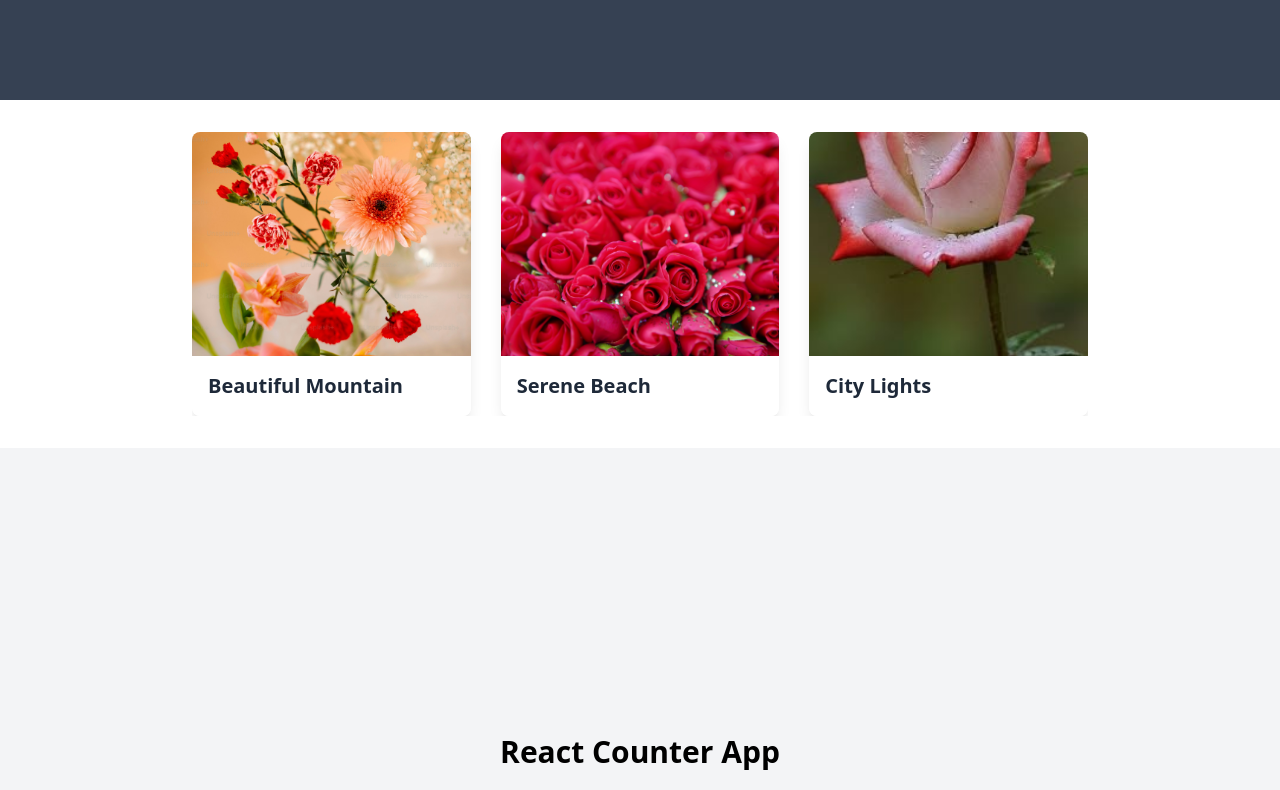
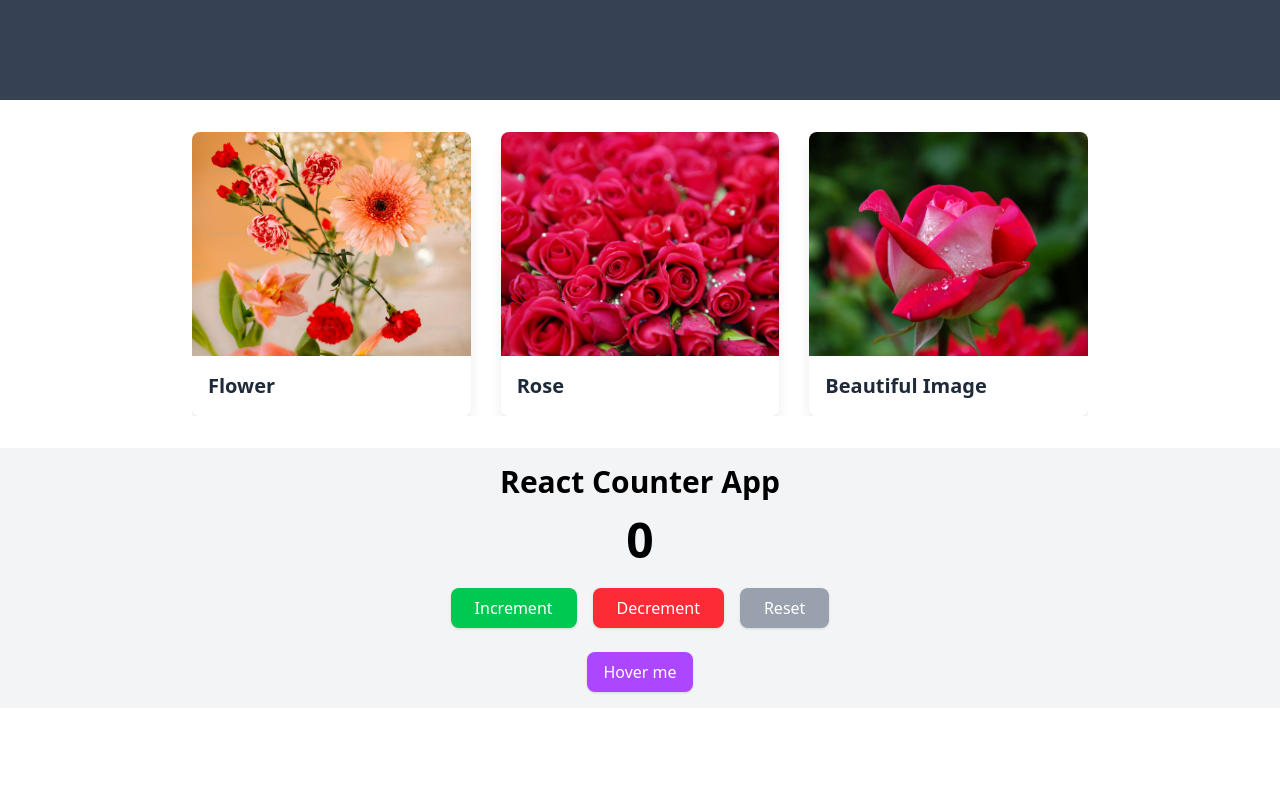
Before and after one commit to sunita0987/nested-page, a React (Vite) app: page /contact in a window 1280 px wide. Shown: the part 1620-2410 px from the top of the page. After the commit the page ends 2328 px from the top, so only its background shows below. Built offline with nearby package versions, Linux system fonts and the light colour scheme.

Commit message:
slider image change

```diff
--- a/src/App.jsx
+++ b/src/App.jsx
@@ -24,13 +24,12 @@ function App() {
       <div className="min-h-screen flex items-center justify-center bg-gray-100 p-4">
         <Card
           name="Sunita verma"
-          image={"src/assets/images/sunitaverma.jpg"}
           bio=" front-end developer"
           contact="Sunita@gmail.com"
         />
       </div>
       <div className="min-h-screen bg-gray-700 p-4 ">
-      <h1 className="text-3xl font-bold text-center pt-6">Product List</h1>
+      <h1 className="text-3xl font-bold text-center pt-6 text-red-500">Product List</h1>
       <ProductList/>
       </div>
         <Slider />
--- a/src/components/Card.jsx
+++ b/src/components/Card.jsx
@@ -9,7 +9,7 @@ const Card = ({ name, image, bio, contact }) => {
       <img
         src={"/images/sunita.png"}
         alt={name}
-        className="w-full h-48  rounded-xl hover:scale-105 transition-transform duration-300"
+        className="w-full h-48  rounded-xl hover:scale-105 transition-transform duration-300 object-cover"
       />
       <div className="p-5">
         <h2 className="text-xl font-semibold text-gray-800">{name}</h2>
--- a/src/components/Carousal.jsx
+++ b/src/components/Carousal.jsx
@@ -1,21 +1,21 @@
-import { Swiper, SwiperSlide } from 'swiper/react';
-import { Navigation, Pagination, Autoplay } from 'swiper/modules';
-import 'swiper/css';
-import 'swiper/css/navigation';
-import 'swiper/css/pagination';
-import React from 'react';
+import { Swiper, SwiperSlide } from "swiper/react";
+import { Navigation, Pagination, Autoplay } from "swiper/modules";
+import "swiper/css";
+import "swiper/css/navigation";
+import "swiper/css/pagination";
+import React from "react";
 const slides = [
   {
-    title: 'Beautiful Mountain',
-    image: '/images/flower1.jpg ',
+    title: "Flower",
+    image: "/images/flower1.jpg ",
   },
   {
-    title: 'Serene Beach',
-    image: '/images/flower2.jpg ',
+    title: "Rose ",
+    image: "/images/flower2.jpg ",
   },
   {
-    title: 'City Lights',
-    image: '/images/flower3.jpg',
+    title: " Beautiful Image",
+    image: "/images/bestimg.jpg",
   },
 ];
 
@@ -29,7 +29,7 @@ export default function Carousel() {
         navigation
         pagination={{ clickable: true }}
         loop
-        autoplay={{ delay:1000 }}
+        autoplay={{ delay: 100 }}
         breakpoints={{
           640: {
             slidesPerView: 1,
@@ -51,7 +51,9 @@ export default function Carousel() {
                 className="w-full h-56 object-cover"
               />
               <div className="p-4 bg-white">
-                <h2 className="text-xl font-semibold text-gray-800">{slide.title}</h2>
+                <h2 className="text-xl font-semibold text-gray-800">
+                  {slide.title}
+                </h2>
               </div>
             </div>
           </SwiperSlide>
--- a/src/components/CounterApp.jsx
+++ b/src/components/CounterApp.jsx
@@ -14,11 +14,9 @@ const CounterApp = () => {
   };
 
   return (
-    <div className="flex flex-col items-center justify-center min-h-screen bg-gray-100 p-4">
+    <div className="flex flex-col items-center justify-center  bg-gray-100 p-4">
       <h1 className="text-3xl font-bold mb-4">React Counter App</h1>
-
       <div className="text-5xl font-bold mb-6">{count}</div>
-
       <div className="flex gap-4">
         <button
           onClick={() => setCount(count + 1)}
@@ -33,20 +31,18 @@ const CounterApp = () => {
         >
           Decrement
         </button>
-
         <button
           onClick={handleReset}
           className={`${
             count === 0
               ? "bg-gray-400 cursor-not-allowed"
               : "bg-blue-500 hover:bg-blue-600"
-          } text-white px-6 py-2 rounded-lg shadow`}
+          } text-white px-6 py-2 rounded-lg shadow cursor-pointer`}
           disabled={count === 0}
         >
           Reset
         </button>
       </div>
-
       <div
         className="mt-6 relative"
         onMouseEnter={() => setShowTooltip(true)}
```
Also changed, not shown: public/images/bestimg.jpg (added).
